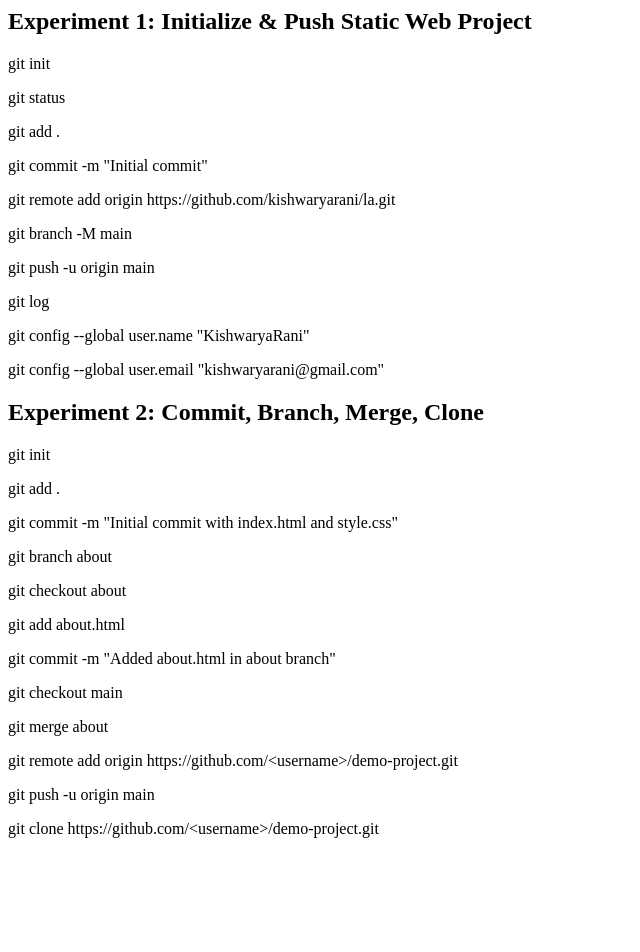
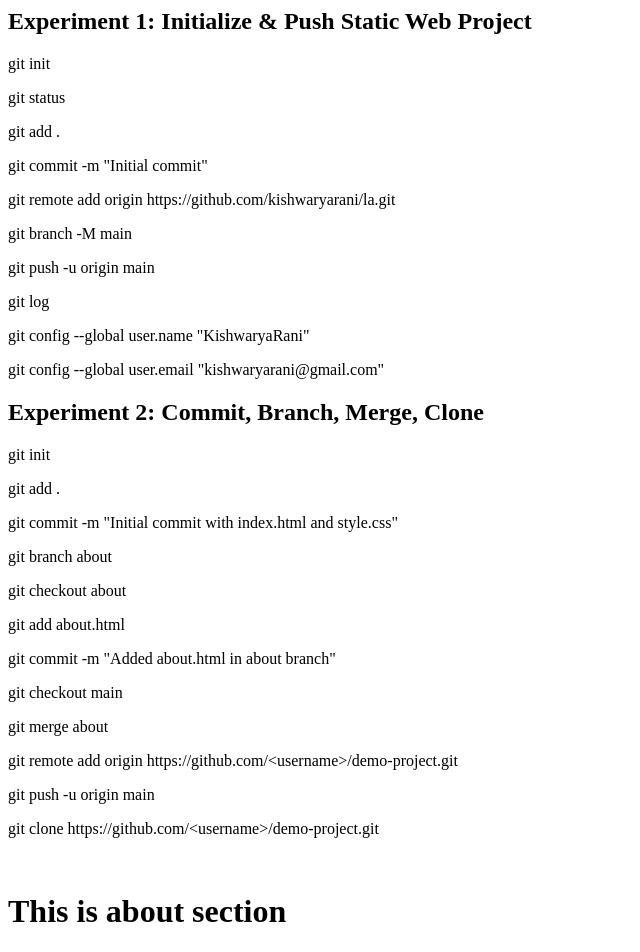
Before and after one commit to KIshwaryaRani/1e, a plain HTML site: page index.html in a window 1280 px wide. Shown: the whole page, without its empty margins (0-640 px from the left). Before the commit the page ends 854 px from the top, so only its background shows below. Drawn offline with Linux system fonts and the light colour scheme.

Commit message:
Added About section

```diff
--- a/index.html
+++ b/index.html
@@ -30,7 +30,7 @@
 <p>git merge about</p>
 <p>git remote add origin https://github.com/&lt;username&gt;/demo-project.git</p>
 <p>git push -u origin main</p>
-<p>git clone https://github.com/&lt;username&gt;/demo-project.git</p>
-
+<p>git clone https://github.com/&lt;username&gt;/demo-project.git</p><br>
+<h1>This is about section</h1>
 </body>
 </html>
```
